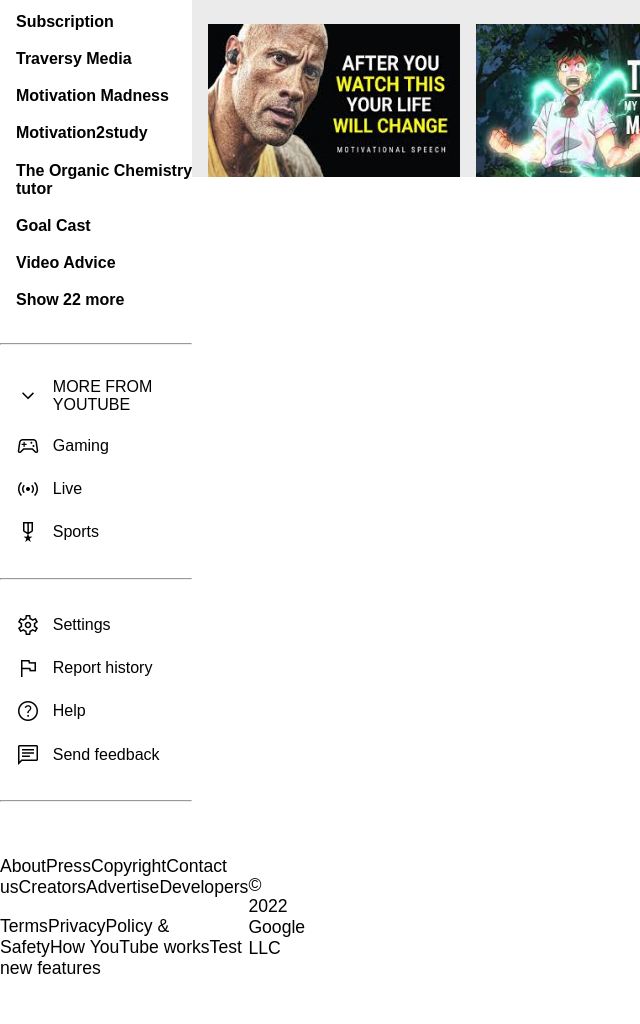
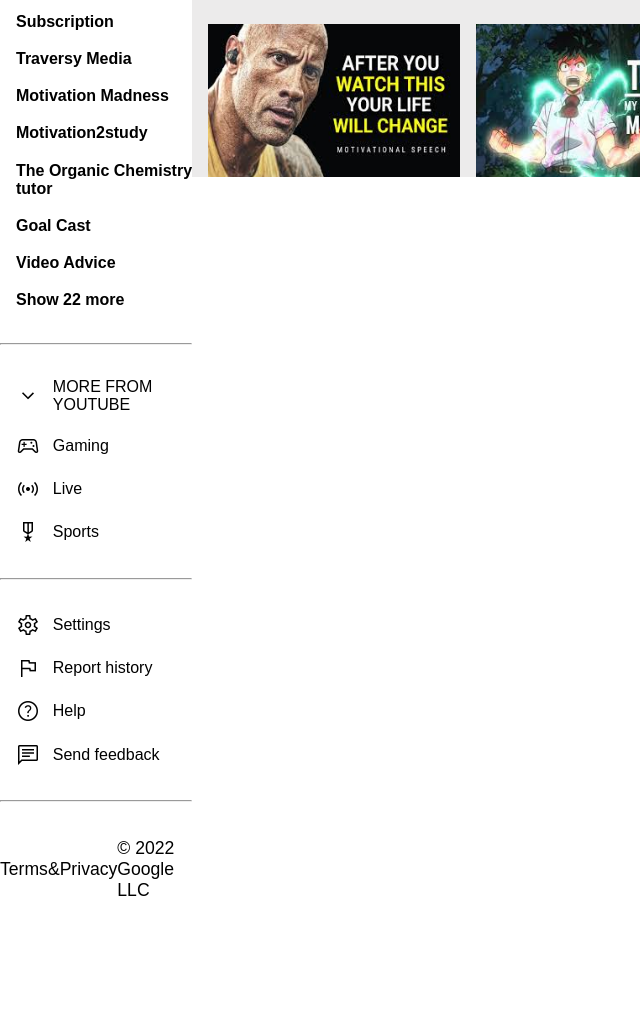
Before and after one commit to dalry-brown/YouTube-clone, a plain HTML site: page index.html in a window 1280 px wide. Shown: the part 697-1721 px from the top of the page, without its empty margins (0-640 px from the left). After the commit the page ends 1627 px from the top, so only its background shows below. Drawn offline with Linux system fonts and the light colour scheme.

Commit message:
Update index.html

```diff
--- a/index.html
+++ b/index.html
@@ -106,8 +106,7 @@
         <div class="aside-container">
         <ul>
             <li><a href="#">
-                <p>AboutPressCopyrightContact usCreatorsAdvertiseDevelopers</p>
-            <p>TermsPrivacyPolicy & SafetyHow YouTube worksTest new features</p>
+                <p><a>Terms&Privacy</a></p>
             <a>© 2022 Google LLC</a>
             </a></li>
         </ul>
```
